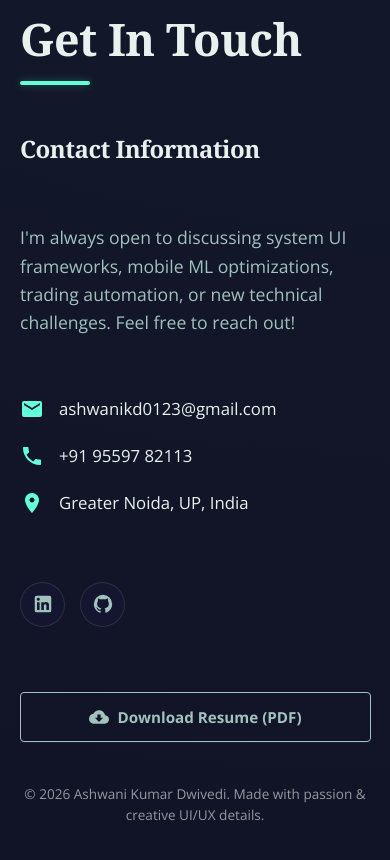
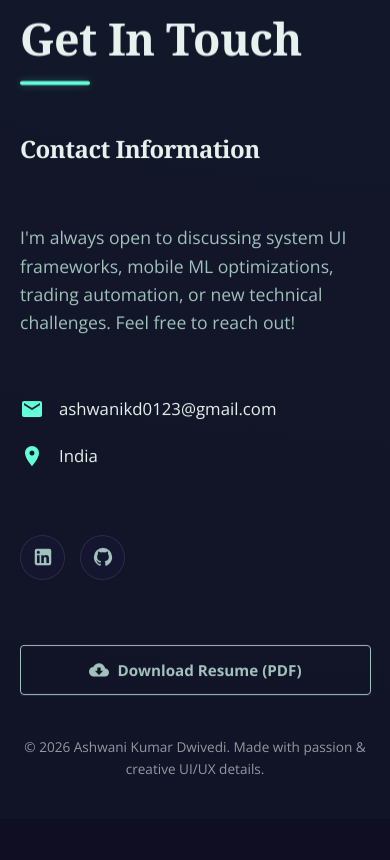
Before and after one commit to ashwanikd0123/my-portfolio, a plain HTML site: page index.html in a window 390 px wide. Shown: the part 7484-8344 px from the top of the page. After the commit the page ends 8303 px from the top, so only its background shows below. Drawn offline with nearby package versions, Linux system fonts and the light colour scheme.

Commit message:
removing phone no

```diff
--- a/index.html
+++ b/index.html
@@ -343,12 +343,8 @@
                                 <span><a href="mailto:ashwanikd0123@gmail.com">ashwanikd0123@gmail.com</a></span>
                             </div>
                             <div class="info-item">
-                                <svg class="info-icon" viewBox="0 0 24 24"><path d="M6.62 10.79c1.44 2.83 3.76 5.14 6.59 6.59l2.2-2.2c.27-.27.67-.36 1.02-.24 1.12.37 2.33.57 3.57.57.55 0 1 .45 1 1V20c0 .55-.45 1-1 1-9.39 0-17-7.61-17-17 0-.55.45-1 1-1h3.5c.55 0 1 .45 1 1 0 1.25.2 2.45.57 3.57.11.35.03.74-.25 1.02l-2.2 2.2z"/></svg>
-                                <span><a href="tel:+919559782113">+91 95597 82113</a></span>
-                            </div>
-                            <div class="info-item">
                                 <svg class="info-icon" viewBox="0 0 24 24"><path d="M12 2C8.13 2 5 5.13 5 9c0 5.25 7 13 7 13s7-7.75 7-13c0-3.87-3.13-7-7-7zm0 9.5c-1.38 0-2.5-1.12-2.5-2.5s1.12-2.5 2.5-2.5 2.5 1.12 2.5 2.5-1.12 2.5-2.5 2.5z"/></svg>
-                                <span>Greater Noida, UP, India</span>
+                                <span>India</span>
                             </div>
                         </div>
 
```
